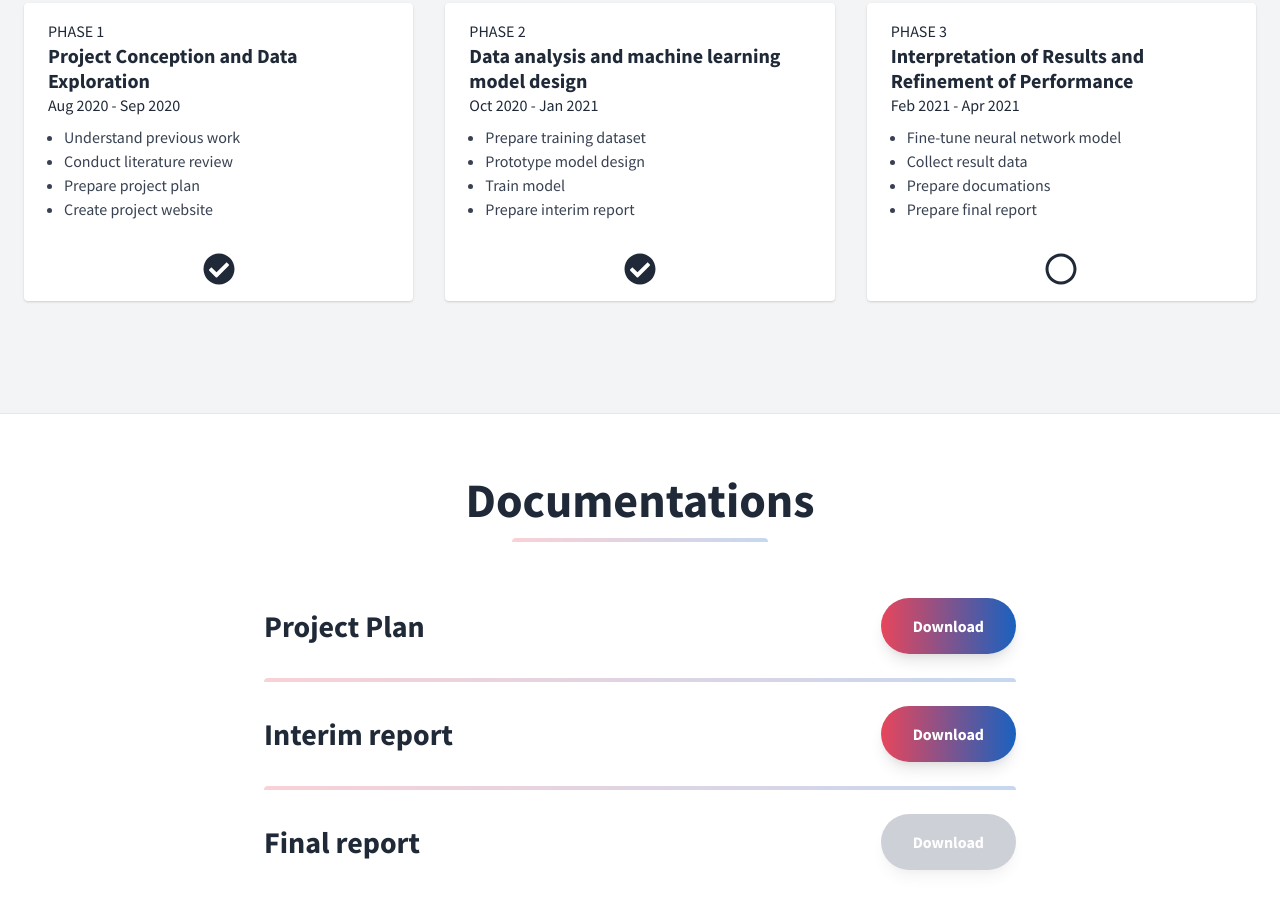
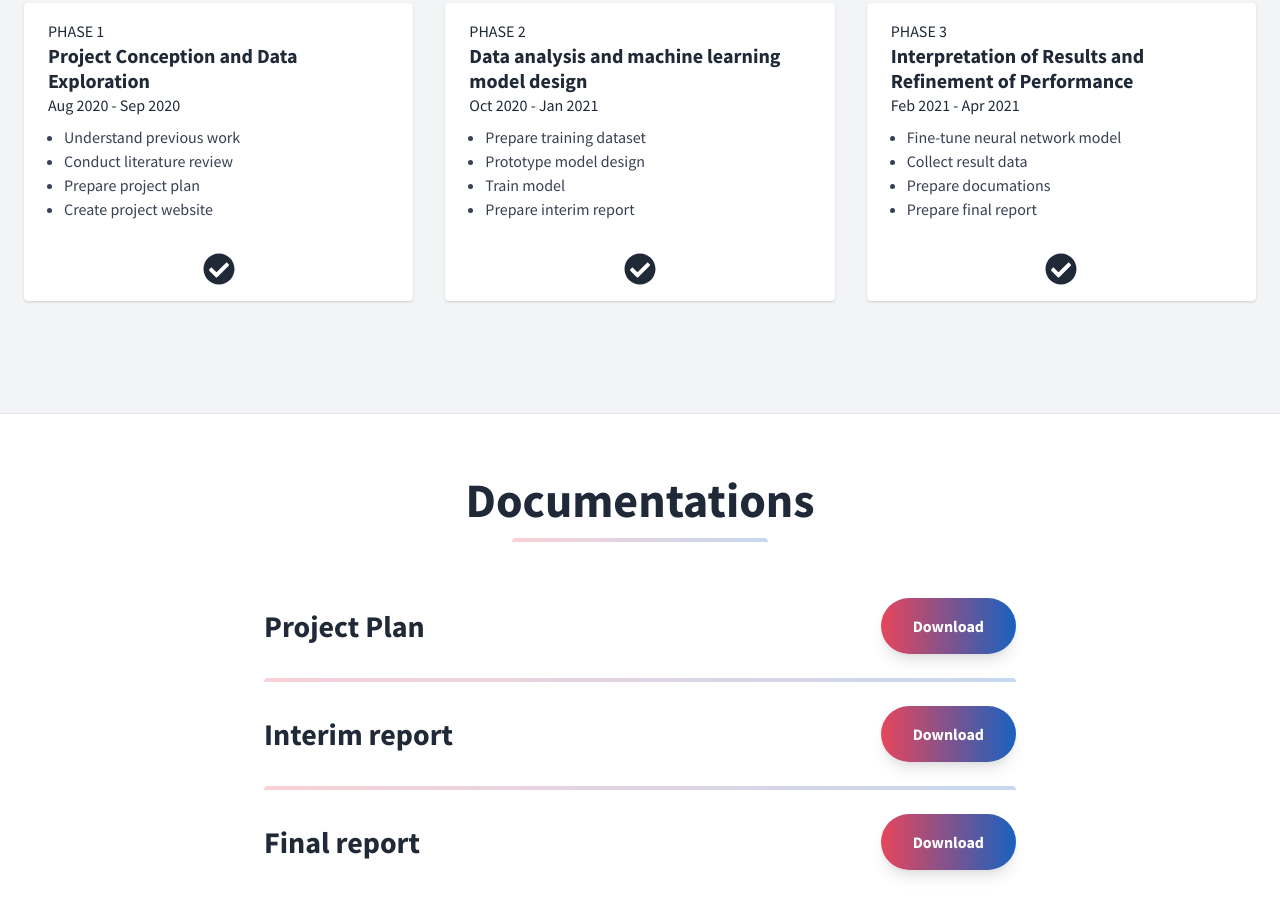
Before and after one commit to kalvin807/mtr-ml-anaylsis-page, a website: page index.html in a window 1280 px wide. Shown: the part 2797-3720 px from the top of the page. Drawn offline with nearby package versions, Linux system fonts and the light colour scheme.

Commit message:
Add final report poster

```diff
--- a/index.html
+++ b/index.html
@@ -479,7 +479,7 @@
                   License - https://fontawesome.com/license/free (Icons: CC BY 4.0, Fonts: SIL OFL 1.1, Code: MIT License)
                   -->
                   <path
-                    d="M256 8C119 8 8 119 8 256s111 248 248 248 248-111 248-248S393 8 256 8zm0 448c-110.5 0-200-89.5-200-200S145.5 56 256 56s200 89.5 200 200-89.5 200-200 200z"
+                    d="M504 256c0 136.967-111.033 248-248 248S8 392.967 8 256 119.033 8 256 8s248 111.033 248 248zM227.314 387.314l184-184c6.248-6.248 6.248-16.379 0-22.627l-22.627-22.627c-6.248-6.249-16.379-6.249-22.628 0L216 308.118l-70.059-70.059c-6.248-6.248-16.379-6.248-22.628 0l-22.627 22.627c-6.248 6.248-6.248 16.379 0 22.627l104 104c6.249 6.249 16.379 6.249 22.628.001z"
                   />
                 </svg>
               </div>
@@ -533,11 +533,13 @@
             ></div>
             <div class="flex flex-col sm:flex-row justify-between items-center">
               <p class="my-2 text-3xl font-bold">Final report</p>
-              <button
-                class="mx-auto lg:mx-0 hover:underline opacity-50 cursor-not-allowed bg-gray-400 text-white font-bold rounded-full my-6 py-4 px-8 shadow-lg"
-              >
-                Download
-              </button>
+              <a href="docs/poster.pdf" download="poster.pdf">
+                <button
+                  class="mx-auto lg:mx-0 hover:underline gradient text-white font-bold rounded-full my-6 py-4 px-8 shadow-lg"
+                >
+                  Download
+                </button>
+              </a>
             </div>
           </div>
         </div>
```
Also changed, not shown: 1 other file.
